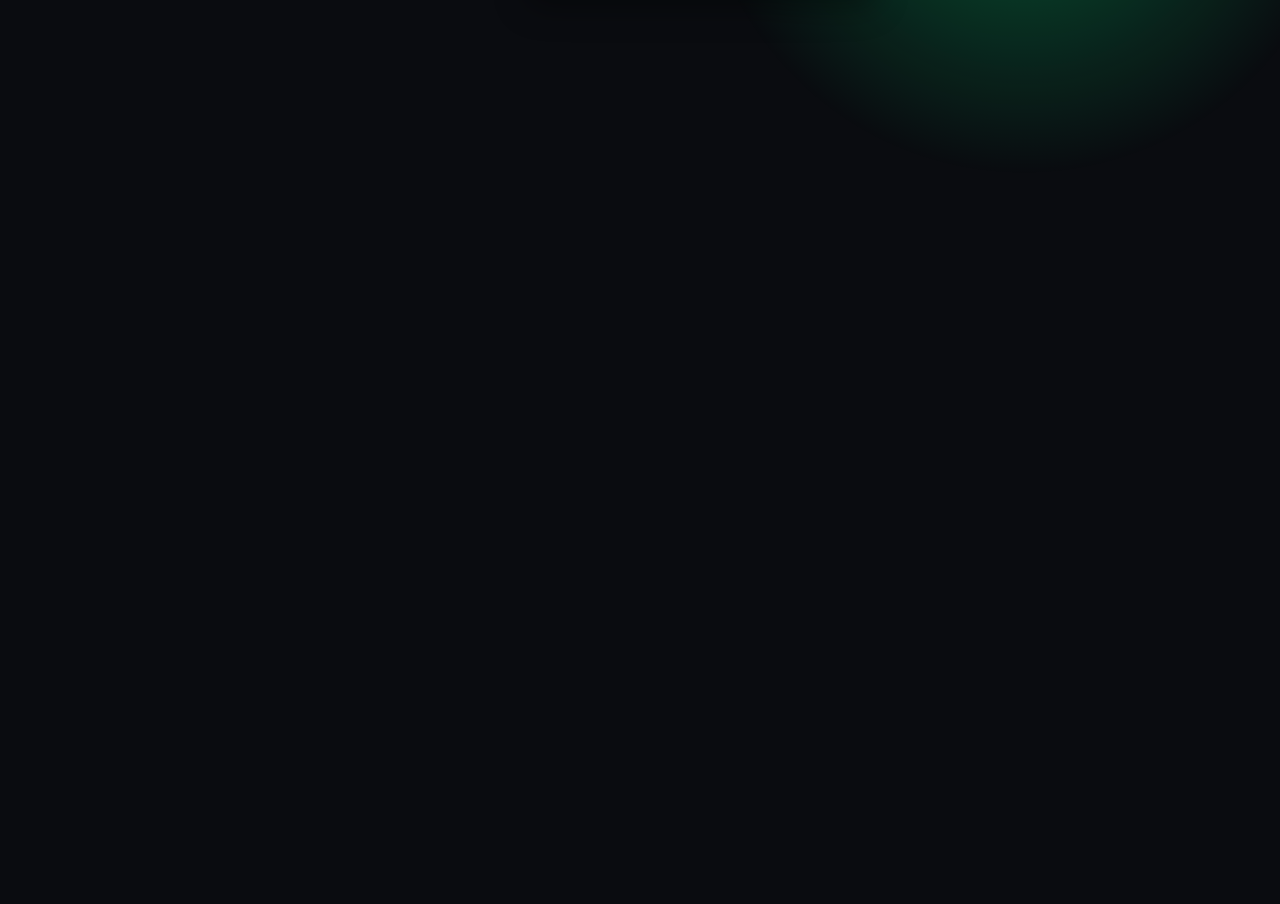
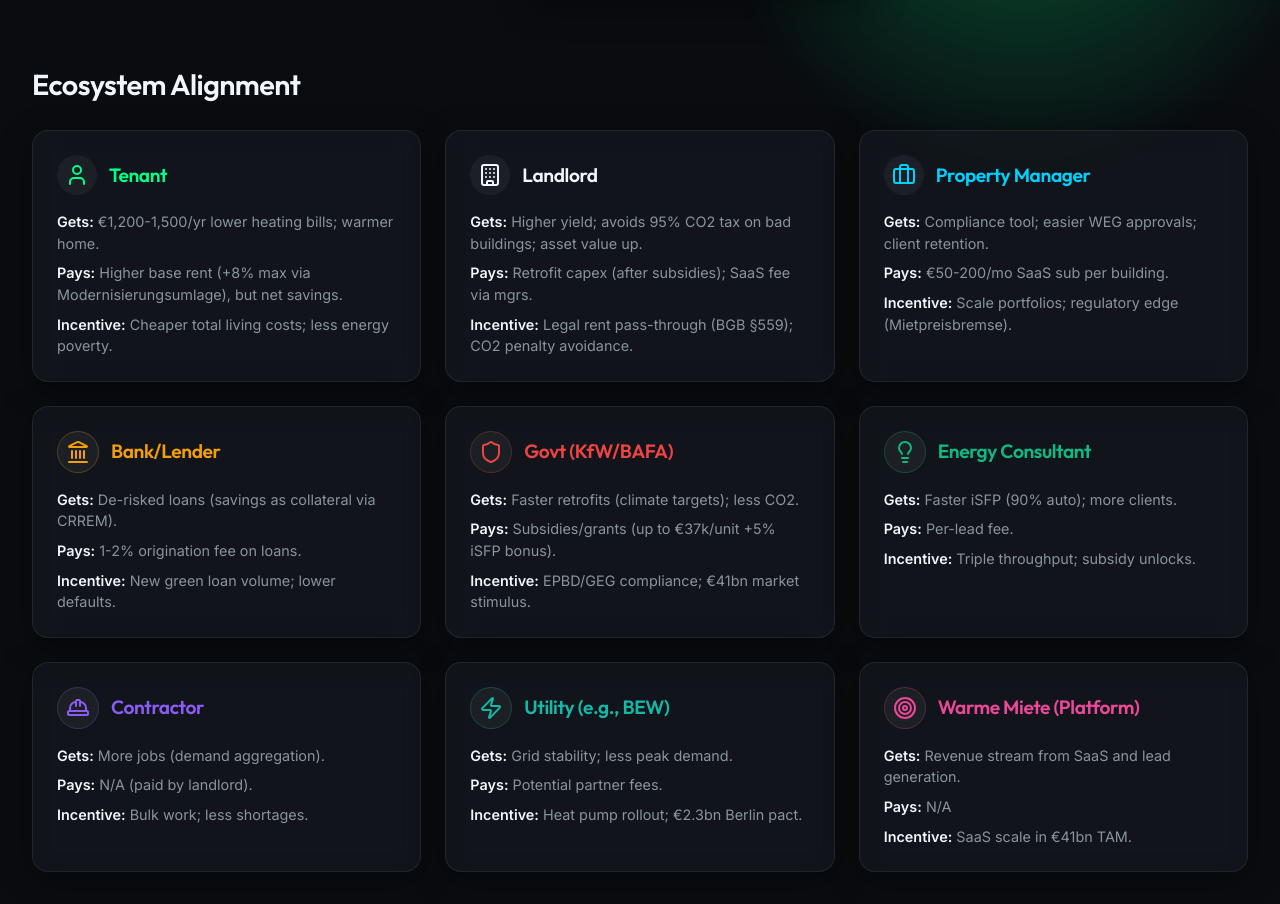
Before and after one commit to yogami/berlin-retrofit-warme-miete, a React (Vite) app: page / in a window 1280 px wide. Shown: the part 727-1631 px from the top of the page. Before the commit the page ends 800 px from the top, so only its background shows below. Built offline with nearby package versions, Linux system fonts and the light colour scheme; no server answers.

Commit message:
feat: add stakeholder ecosystem component

```diff
--- a/src/components/Dashboard.jsx
+++ b/src/components/Dashboard.jsx
@@ -2,6 +2,7 @@ import React, { useState } from 'react';
 import SimulatorControls from './SimulatorControls';
 import MetricsDisplay from './MetricsDisplay';
 import ImpactCharts from './ImpactCharts';
+import StakeholderIncentives from './StakeholderIncentives';
 import { Building2, Leaf, Zap, Loader2 } from 'lucide-react';
 import { motion } from 'framer-motion';
 import { useSimulation } from '../hooks/useSimulation';
@@ -65,6 +66,9 @@ function Dashboard() {
                     <SimulatorControls params={params} setParams={setParams} />
                 </div>
             </div>
+
+            {/* Ecosystem Alignment Section */}
+            <StakeholderIncentives />
         </div>
     );
 }
--- /dev/null
+++ b/src/components/StakeholderIncentives.jsx
@@ -0,0 +1,154 @@
+import React from 'react';
+import { motion } from 'framer-motion';
+import { User, Building, Briefcase, Landmark, Shield, Lightbulb, HardHat, Zap, Target } from 'lucide-react';
+
+const stakeholders = [
+    {
+        id: 'tenant',
+        entity: 'Tenant',
+        icon: User,
+        benefits: '€1,200-1,500/yr lower heating bills; warmer home.',
+        pays: 'Higher base rent (+8% max via Modernisierungsumlage), but net savings.',
+        incentives: 'Cheaper total living costs; less energy poverty.',
+        color: 'var(--accent-green)'
+    },
+    {
+        id: 'landlord',
+        entity: 'Landlord',
+        icon: Building,
+        benefits: 'Higher yield; avoids 95% CO2 tax on bad buildings; asset value up.',
+        pays: 'Retrofit capex (after subsidies); SaaS fee via mgrs.',
+        incentives: 'Legal rent pass-through (BGB §559); CO2 penalty avoidance.',
+        color: 'var(--text-primary)'
+    },
+    {
+        id: 'property-manager',
+        entity: 'Property Manager',
+        icon: Briefcase,
+        benefits: 'Compliance tool; easier WEG approvals; client retention.',
+        pays: '€50-200/mo SaaS sub per building.',
+        incentives: 'Scale portfolios; regulatory edge (Mietpreisbremse).',
+        color: 'var(--accent-blue)'
+    },
+    {
+        id: 'bank-lender',
+        entity: 'Bank/Lender',
+        icon: Landmark,
+        benefits: 'De-risked loans (savings as collateral via CRREM).',
+        pays: '1-2% origination fee on loans.',
+        incentives: 'New green loan volume; lower defaults.',
+        color: '#f59e0b'
+    },
+    {
+        id: 'government',
+        entity: 'Govt (KfW/BAFA)',
+        icon: Shield,
+        benefits: 'Faster retrofits (climate targets); less CO2.',
+        pays: 'Subsidies/grants (up to €37k/unit +5% iSFP bonus).',
+        incentives: 'EPBD/GEG compliance; €41bn market stimulus.',
+        color: '#ef4444'
+    },
+    {
+        id: 'energy-consultant',
+        entity: 'Energy Consultant',
+        icon: Lightbulb,
+        benefits: 'Faster iSFP (90% auto); more clients.',
+        pays: 'Per-lead fee.',
+        incentives: 'Triple throughput; subsidy unlocks.',
+        color: '#10b981'
+    },
+    {
+        id: 'contractor',
+        entity: 'Contractor',
+        icon: HardHat,
+        benefits: 'More jobs (demand aggregation).',
+        pays: 'N/A (paid by landlord).',
+        incentives: 'Bulk work; less shortages.',
+        color: '#8b5cf6'
+    },
+    {
+        id: 'utility',
+        entity: 'Utility (e.g., BEW)',
+        icon: Zap,
+        benefits: 'Grid stability; less peak demand.',
+        pays: 'Potential partner fees.',
+        incentives: 'Heat pump rollout; €2.3bn Berlin pact.',
+        color: '#14b8a6'
+    },
+    {
+        id: 'warme-miete',
+        entity: 'Warme Miete (Platform)',
+        icon: Target,
+        benefits: 'Revenue stream from SaaS and lead generation.',
+        pays: 'N/A',
+        incentives: 'SaaS scale in €41bn TAM.',
+        color: '#ec4899'
+    }
+];
+
+const containerVariants = {
+    hidden: { opacity: 0 },
+    show: {
+        opacity: 1,
+        transition: { staggerChildren: 0.1 }
+    }
+};
+
+const itemVariants = {
+    hidden: { opacity: 0, y: 20 },
+    show: { opacity: 1, y: 0 }
+};
+
+function StakeholderIncentives() {
+    return (
+        <div style={{ marginTop: '2rem' }}>
+            <h2 style={{ fontSize: '1.8rem', marginBottom: '1.5rem' }}>Ecosystem Alignment</h2>
+            <motion.div
+                variants={containerVariants}
+                initial="hidden"
+                animate="show"
+                style={{
+                    display: 'grid',
+                    gridTemplateColumns: 'repeat(auto-fill, minmax(300px, 1fr))',
+                    gap: '1.5rem'
+                }}
+            >
+                {stakeholders.map((s) => {
+                    const Icon = s.icon;
+                    return (
+                        <motion.div key={s.id} variants={itemVariants} className="glass-panel" style={{ padding: '1.5rem', display: 'flex', flexDirection: 'column', gap: '1rem' }}>
+                            <div style={{ display: 'flex', alignItems: 'center', gap: '0.75rem' }}>
+                                <div style={{
+                                    padding: '0.5rem',
+                                    borderRadius: '50%',
+                                    background: `rgba(255,255,255,0.05)`,
+                                    border: `1px solid ${s.color}40`,
+                                    display: 'flex',
+                                    alignItems: 'center',
+                                    justifyContent: 'center'
+                                }}>
+                                    <Icon size={24} color={s.color} />
+                                </div>
+                                <h3 style={{ fontSize: '1.2rem', color: s.color }}>{s.entity}</h3>
+                            </div>
+
+                            <div style={{ fontSize: '0.9rem', color: 'var(--text-secondary)' }}>
+                                <div style={{ marginBottom: '0.5rem' }}>
+                                    <strong style={{ color: 'var(--text-primary)' }}>Gets:</strong> {s.benefits}
+                                </div>
+                                <div style={{ marginBottom: '0.5rem' }}>
+                                    <strong style={{ color: 'var(--text-primary)' }}>Pays:</strong> {s.pays}
+                                </div>
+                                <div>
+                                    <strong style={{ color: 'var(--text-primary)' }}>Incentive:</strong> {s.incentives}
+                                </div>
+                            </div>
+                        </motion.div>
+                    );
+                })}
+            </motion.div>
+        </div>
+    );
+}
+
+export default StakeholderIncentives;
```
